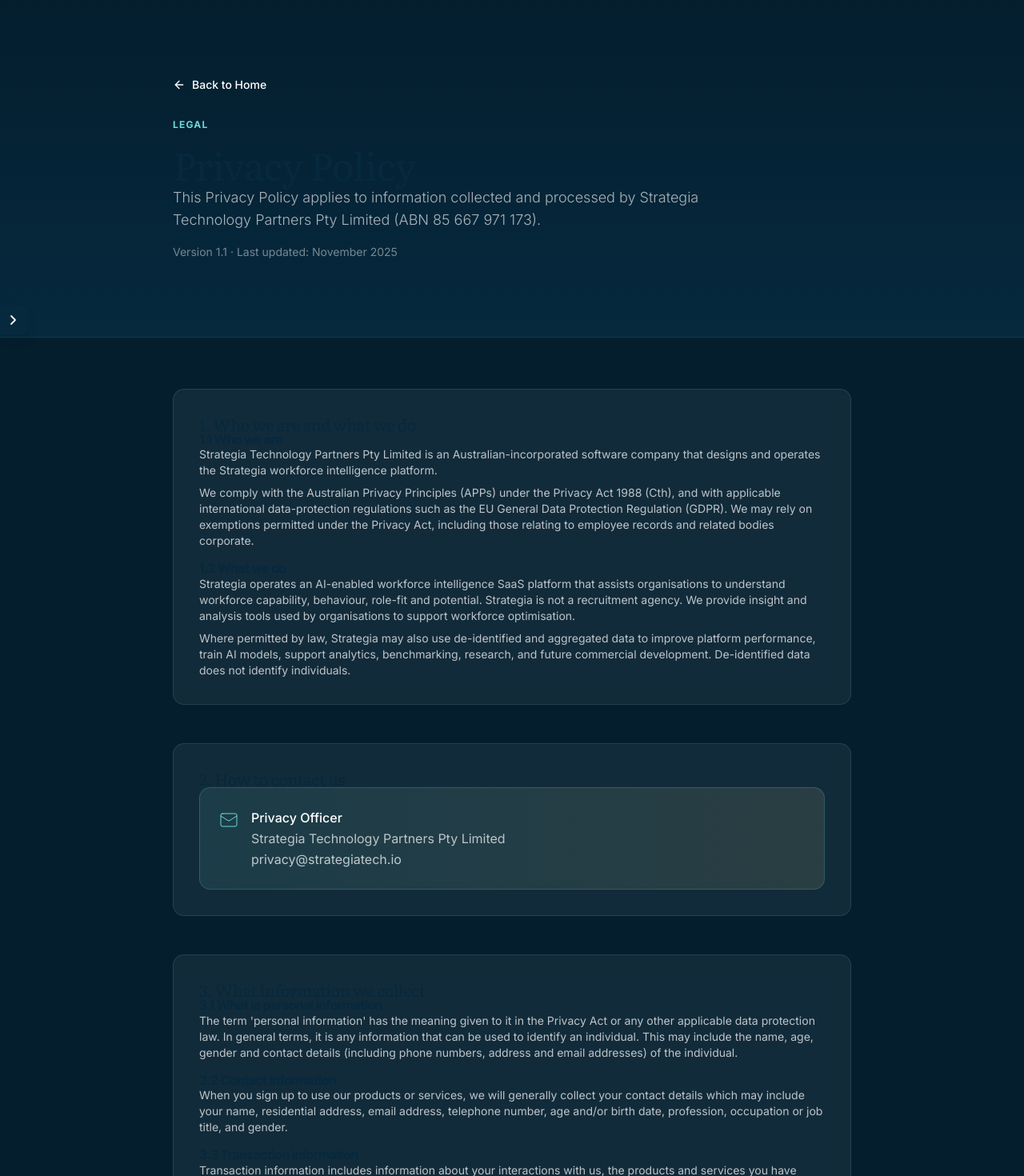
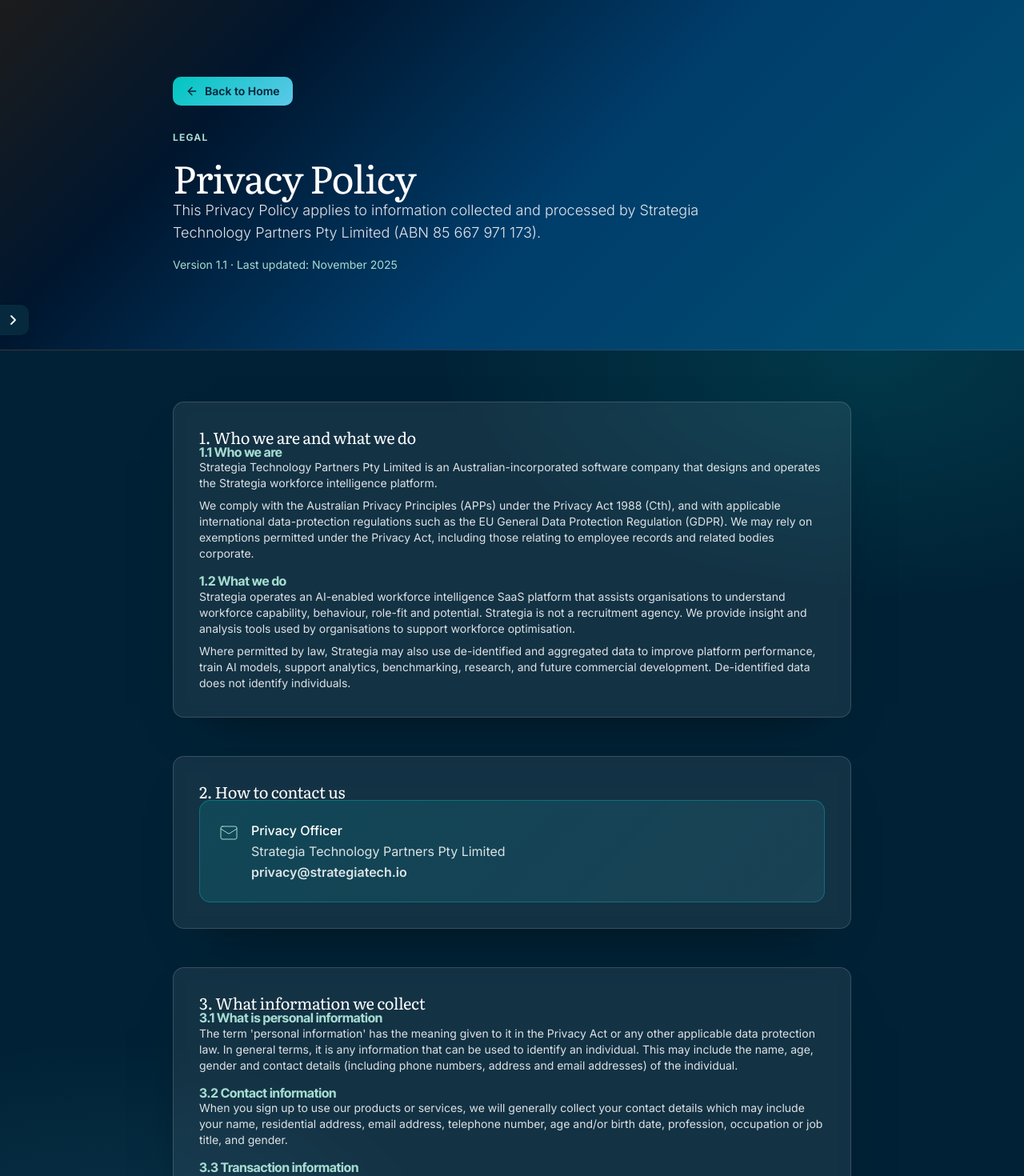
Before and after one commit to Strategiatech/strategia-v27-homepage, a Next.js app: page /privacy-policy in a window 1280 px wide. Shown: the top 1470 px of the page at 80% size. Built offline with nearby package versions, Linux system fonts and the light colour scheme; no server answers.

Commit message:
improve privacy policy contrast

```diff
--- a/agent_memory/progress.md
+++ b/agent_memory/progress.md
@@ -83,6 +83,7 @@
 - Added Open Graph and Twitter card metadata for the root frontend layout and `/v27`, pointing social previews to `https://strategiatech.ai/og-image.png`.
 - Added a new root `/privacy-policy` route with the full November 2025 privacy policy content from the old Azure Static Web Apps privacy page, styled as a standalone Strategia legal page.
 - Updated the v27 footer Privacy links in both the Company column and footer bottom row to point to `/privacy-policy`.
+- Updated `/privacy-policy` visual colours to match the v25/v27 homepage palette more closely: white policy titles, stronger white body text, teal accent subsection headings, and Teal-to-Sky gradient buttons.
 
 ## Next
 
@@ -215,3 +216,6 @@
 - Verified: GitHub Pages production build passed with `NEXT_PUBLIC_HIDE_PAGE_NAV=true NEXT_PUBLIC_PUBLISH_V27_AS_HOME=true GITHUB_PAGES=true ./node_modules/.bin/next build --webpack`; the build route list includes `/privacy-policy`.
 - Not verified: default Turbopack `npm run build:pages`; it did not emit an error but hung in the production build stage and was interrupted. Full `tsc --noEmit` still fails on pre-existing missing questionnaire test dependencies (`vitest`, `fast-check`, `@testing-library/react`).
 - Verified: focused ESLint passed for `src/components/v27/V27Footer.tsx` after wiring footer Privacy links to `/privacy-policy`.
+- Verified: focused ESLint passed for `src/app/(frontend)/privacy-policy/page.tsx` after the contrast and gradient-button update.
+- Verified: in-app Browser computed styles for local `/privacy-policy` show H1/H2 as `rgb(255, 255, 255)`, H3 as `rgb(165, 220, 208)`, both navigation buttons using a Teal-to-Sky gradient, no console errors, and horizontal overflow `0`.
+- Verified: GitHub Pages production build passed with `NEXT_PUBLIC_HIDE_PAGE_NAV=true NEXT_PUBLIC_PUBLISH_V27_AS_HOME=true GITHUB_PAGES=true ./node_modules/.bin/next build --webpack`; `/privacy-policy` remains in the static route list.
--- a/src/app/(frontend)/privacy-policy/page.tsx
+++ b/src/app/(frontend)/privacy-policy/page.tsx
@@ -10,33 +10,33 @@
 
 export default function PrivacyPolicyPage() {
   return (
-    <div className="min-h-screen bg-[#041e2e] text-white">
-      <header className="border-b border-white/10 bg-gradient-to-b from-[#041e2e] to-[#06293e] py-24">
+    <div className="min-h-screen bg-[#012236] text-white">
+      <header className="border-b border-white/12 bg-[linear-gradient(135deg,#1C1C1C_0%,#00162E_24%,#003D6B_55%,#005072_100%)] py-24">
         <div className="mx-auto max-w-4xl px-6">
           <Link
             href="/"
-            className="mb-8 inline-flex items-center gap-2 text-primary-foreground/85 transition-colors hover:text-white"
+            className="mb-8 inline-flex items-center gap-2 rounded-lg bg-[linear-gradient(135deg,#00C6C1_0%,#5CC8E8_100%)] px-4 py-2 text-sm font-semibold !text-[#012236] shadow-[0_14px_32px_-18px_rgba(92,200,232,0.9)] transition-all hover:-translate-y-0.5 hover:shadow-[0_18px_40px_-18px_rgba(92,200,232,1)]"
           >
             <ArrowLeft className="h-4 w-4" />
-            <span className="text-sm font-medium">Back to Home</span>
+            <span>Back to Home</span>
           </Link>
-          <span className="mb-4 block text-xs font-bold uppercase tracking-widest text-[#6ed9d6]">
+          <span className="mb-4 block text-xs font-bold uppercase tracking-widest text-[#A5DCD0]">
             Legal
           </span>
-          <h1 className="mb-6 font-serif text-4xl text-white md:text-5xl">
+          <h1 className="mb-6 font-serif text-4xl !text-white md:text-5xl">
             Privacy Policy
           </h1>
-          <p className="max-w-2xl text-lg font-light text-white/65">
+          <p className="max-w-2xl text-lg font-light text-white/88">
             This Privacy Policy applies to information collected and processed
             by Strategia Technology Partners Pty Limited (ABN 85 667 971 173).
           </p>
-          <p className="mt-4 text-sm text-white/45">
+          <p className="mt-4 text-sm text-[#A5DCD0]">
             Version 1.1 · Last updated: November 2025
           </p>
         </div>
       </header>
 
-      <main className="py-16">
+      <main className="bg-[radial-gradient(900px_520px_at_85%_0%,rgba(0,198,193,0.14),transparent_60%),radial-gradient(740px_480px_at_10%_20%,rgba(92,200,232,0.10),transparent_60%)] py-16">
         <div className="mx-auto max-w-4xl space-y-12 px-6">
           <Section title="1. Who we are and what we do">
             <SubSection title="1.1 Who we are">
@@ -73,17 +73,17 @@
           </Section>
 
           <Section title="2. How to contact us">
-            <div className="rounded-xl border border-[#6ed9d6]/20 bg-gradient-to-r from-[#6ed9d6]/10 to-[#fcf099]/10 p-6">
+            <div className="rounded-xl border border-[#00C6C1]/35 bg-[linear-gradient(135deg,rgba(0,198,193,0.14)_0%,rgba(92,200,232,0.10)_100%)] p-6">
               <div className="flex items-start gap-4">
-                <Mail className="mt-1 h-6 w-6 flex-shrink-0 stroke-1 text-[#6ed9d6]" />
+                <Mail className="mt-1 h-6 w-6 flex-shrink-0 stroke-1 text-[#A5DCD0]" />
                 <div>
-                  <p className="font-medium text-white">Privacy Officer</p>
-                  <p className="text-white/70">
+                  <p className="font-medium !text-white">Privacy Officer</p>
+                  <p className="text-white/84">
                     Strategia Technology Partners Pty Limited
                   </p>
                   <a
                     href="mailto:privacy@strategiatech.io"
-                    className="text-[#6ed9d6] transition-colors hover:text-[#fcf099]"
+                    className="font-semibold text-[#A5DCD0] transition-colors hover:text-[#5CC8E8]"
                   >
                     privacy@strategiatech.io
                   </a>
@@ -446,15 +446,15 @@
         </div>
       </main>
 
-      <footer className="border-t border-white/10 bg-[#041e2e] py-12">
+      <footer className="border-t border-white/12 bg-[#012236] py-12">
         <div className="mx-auto flex max-w-4xl flex-col items-center justify-between gap-4 px-6 sm:flex-row">
-          <p className="text-sm text-white/50">
+          <p className="text-sm text-white/70">
             © {new Date().getFullYear()} Strategia Technology Partners Pty
             Limited. All rights reserved.
           </p>
           <Link
             href="/"
-            className="inline-flex items-center gap-2 rounded-full bg-[#fcf099] px-6 py-2.5 text-sm font-semibold text-[#041e2e] shadow-lg transition-all hover:scale-105 hover:shadow-xl"
+            className="inline-flex items-center gap-2 rounded-lg bg-[linear-gradient(135deg,#00C6C1_0%,#5CC8E8_100%)] px-6 py-2.5 text-sm font-semibold !text-[#012236] shadow-[0_16px_34px_-18px_rgba(92,200,232,0.95)] transition-all hover:-translate-y-0.5 hover:shadow-[0_22px_44px_-18px_rgba(92,200,232,1)]"
           >
             Return to Home
           </Link>
@@ -472,9 +472,9 @@
   children: React.ReactNode
 }) {
   return (
-    <section className="rounded-xl border border-white/10 bg-white/[0.06] p-8 backdrop-blur-sm">
-      <h2 className="mb-6 font-serif text-xl text-white">{title}</h2>
-      <div className="space-y-4 leading-relaxed text-white/72">{children}</div>
+    <section className="rounded-xl border border-white/15 bg-white/[0.075] p-8 shadow-[0_28px_70px_-45px_rgba(0,0,0,0.75)] backdrop-blur-sm">
+      <h2 className="mb-6 font-serif text-xl !text-white">{title}</h2>
+      <div className="space-y-4 leading-relaxed text-white/86">{children}</div>
     </section>
   )
 }
@@ -488,7 +488,7 @@
 }) {
   return (
     <div className="space-y-3">
-      <h3 className="text-base font-semibold text-white/88">{title}</h3>
+      <h3 className="text-base font-semibold !text-[#A5DCD0]">{title}</h3>
       <div className="space-y-2 text-sm">{children}</div>
     </div>
   )
@@ -499,7 +499,7 @@
     <ul className="ml-4 space-y-2">
       {items.map((item) => (
         <li key={item} className="flex items-start gap-3">
-          <span className="mt-2 h-1.5 w-1.5 flex-shrink-0 rounded-full bg-[#6ed9d6]" />
+          <span className="mt-2 h-1.5 w-1.5 flex-shrink-0 rounded-full bg-[linear-gradient(135deg,#00C6C1,#5CC8E8)]" />
           <span className="text-sm">{item}</span>
         </li>
       ))}
```
